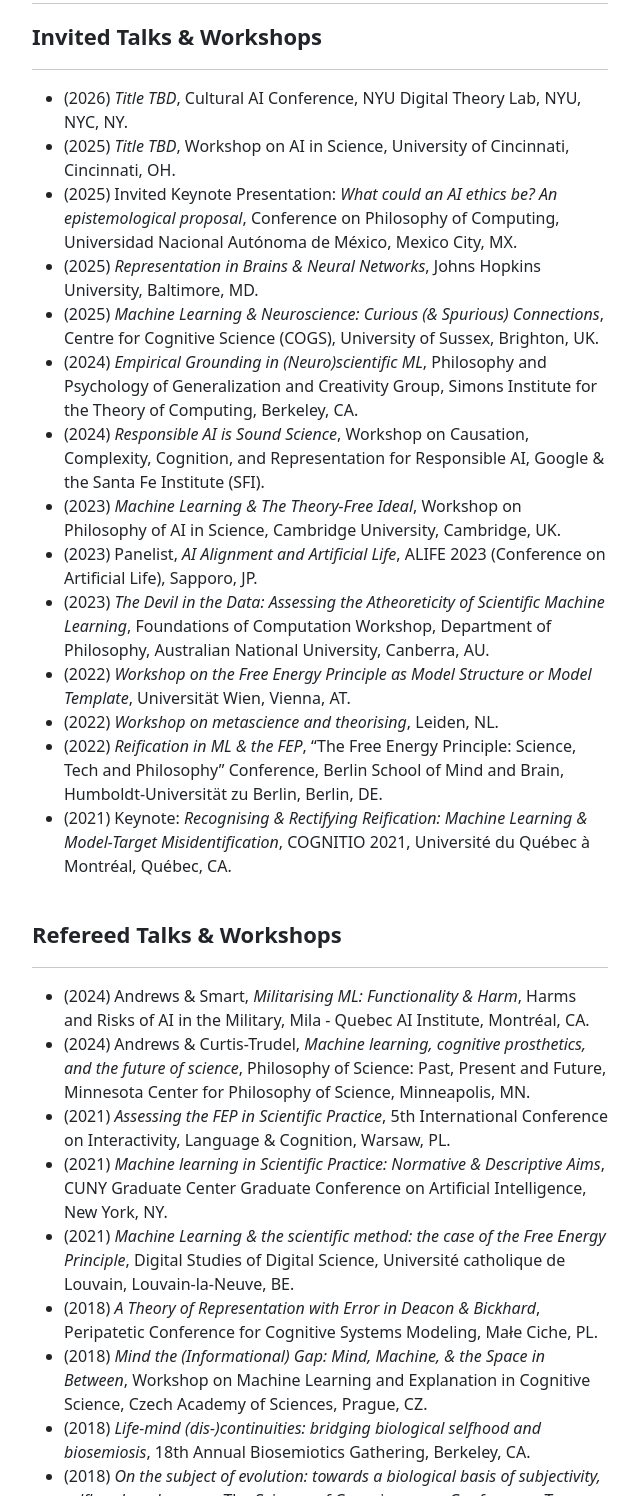
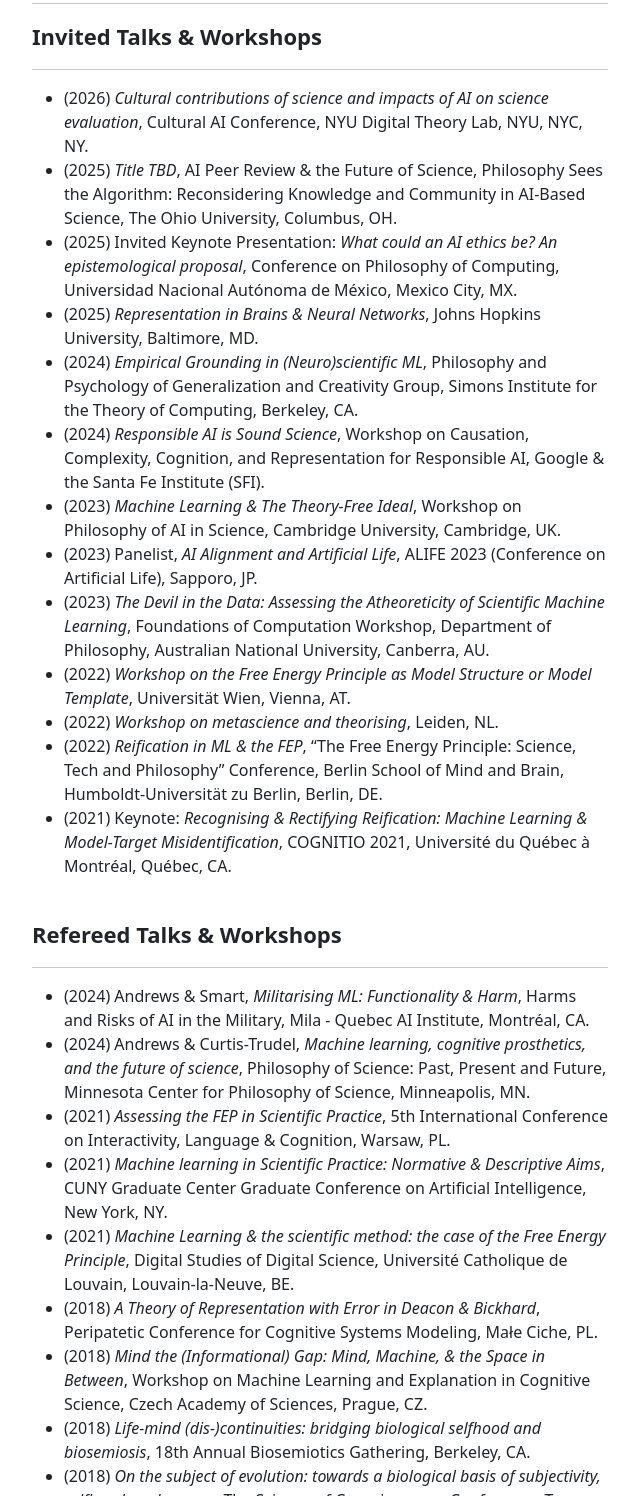
Before and after one commit to melandrews/mel-andrews.com, a plain HTML site: page talks.html in a window 1280 px wide. Shown: the part 240-1736 px from the top of the page, without its empty margins (0-640 px from the left). Drawn offline with Linux system fonts and the light colour scheme.

Commit message:
Update invited talks and workshops details

```diff
--- a/talks.html
+++ b/talks.html
@@ -48,17 +48,14 @@
                     <hr />
 
                     <ul class="talk-list">
-                        <li>(2026) <i>Title TBD</i>, Cultural AI Conference, NYU Digital Theory Lab, NYU, NYC, NY.</li>
+                        <li>(2026) <i>Cultural contributions of science and impacts of AI on science evaluation</i>, Cultural AI Conference, NYU Digital Theory Lab, NYU, NYC, NY.</li>
 
-                        <li>(2025) <i>Title TBD</i>, Workshop on AI in Science, University of Cincinnati, Cincinnati, OH.</li>
+                        <li>(2025) <i>Title TBD</i>, AI Peer Review & the Future of Science, Philosophy Sees the Algorithm: Reconsidering Knowledge and Community in AI-Based Science, The Ohio University, Columbus, OH.</li>
 
                         <li>(2025) Invited Keynote Presentation: <i>What could an AI ethics be? An epistemological proposal</i>,
                             Conference on Philosophy of Computing, Universidad Nacional Autónoma de México, Mexico City, MX.</li>
 
                         <li>(2025) <i>Representation in Brains & Neural Networks</i>, Johns Hopkins University, Baltimore, MD.</li>
-
-                        <li>(2025) <i>Machine Learning & Neuroscience: Curious (& Spurious) Connections</i>,
-                            Centre for Cognitive Science (COGS), University of Sussex, Brighton, UK.</li>
 
                         <li>(2024) <i>Empirical Grounding in (Neuro)scientific ML</i>,
                             Philosophy and Psychology of Generalization and Creativity Group, Simons Institute for the Theory of Computing, Berkeley, CA.</li>
@@ -106,7 +103,7 @@
                             CUNY Graduate Center Graduate Conference on Artificial Intelligence, New York, NY.</li>
 
                         <li>(2021) <i>Machine Learning & the scientific method: the case of the Free Energy Principle</i>,
-                            Digital Studies of Digital Science, Université catholique de Louvain, Louvain-la-Neuve, BE.</li>
+                            Digital Studies of Digital Science, Université Catholique de Louvain, Louvain-la-Neuve, BE.</li>
 
                         <li>(2018) <i>A Theory of Representation with Error in Deacon & Bickhard</i>,
                             Peripatetic Conference for Cognitive Systems Modeling, Małe Ciche, PL.</li>
```
